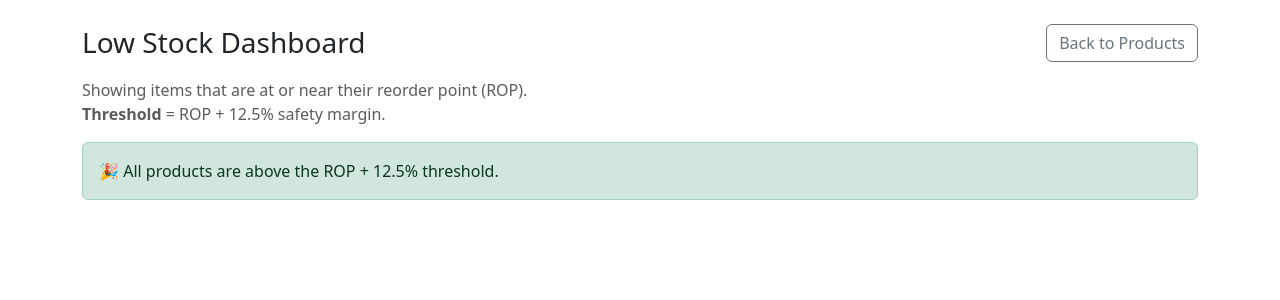
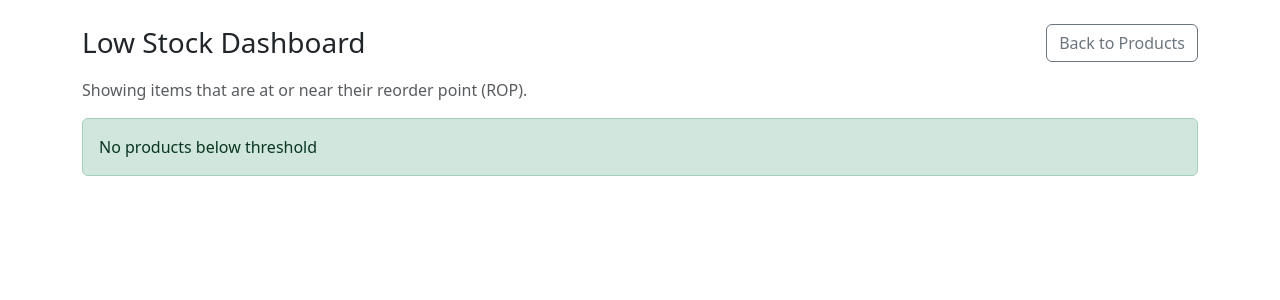
Before and after one commit to dmac1988/Iteration1, a Flask app: page /low-stock-dashboard in a window 1280 px wide. Shown: the part 56-356 px from the top of the page. Run offline with Flask 3, Linux system fonts and the light colour scheme.

Commit message:
Commit 9

```diff
--- a/models.py
+++ b/models.py
@@ -31,4 +31,5 @@ class StockMovement(db.Model):
     location = db.Column(db.String(160))
     created_at = db.Column(db.DateTime, server_default=db.func.now())
 
+# ChatGPT recommendation
     product = db.relationship("Product", backref=db.backref("movements", lazy="dynamic", cascade="all, delete-orphan"))
--- a/templates/low_stock_dashboard.html
+++ b/templates/low_stock_dashboard.html
@@ -3,14 +3,13 @@
 {% block title %}Low Stock Dashboard{% endblock %}
 
 {% block content %}
-<div class="d-flex justify-content-between align-items-center mb-3">
+<div class="d-flex justify-content-between align-items-center mb-3"> <!-- Bootstrap -->
   <h1 class="h3 mb-0">Low Stock Dashboard</h1>
   <a href="{{ url_for('main.products') }}" class="btn btn-outline-secondary">Back to Products</a>
 </div>
 
 <p class="text-muted">
   Showing items that are at or near their reorder point (ROP).<br>
-  <strong>Threshold</strong> = ROP + 12.5% safety margin.
 </p>
 
 {% if rows %}
@@ -23,7 +22,7 @@
         <th>Description</th>
         <th class="text-end">Current Stock</th>
         <th class="text-end">ROP</th>
-        <th class="text-end">Threshold (ROP + 12.5%)</th>
+        <th class="text-end">Low Notification</th>
         <th>Status</th>
         <th class="text-end">Actions</th>
       </tr>
@@ -77,7 +76,7 @@
 
 {% else %}
 <div class="alert alert-success mt-3" role="alert">
-  🎉 All products are above the ROP + 12.5% threshold.
+  No products below threshold
 </div>
 {% endif %}
 {% endblock %}
--- a/templates/products.html
+++ b/templates/products.html
@@ -1,3 +1,4 @@
+<!-- Front end generation helped by ChatGPT -->
 {% extends "layout.html" %}
 {% block title %}Products{% endblock %}
 
--- a/views.py
+++ b/views.py
@@ -71,7 +71,7 @@ def product_delete(pid):
     db.session.commit()
     flash("Product deleted.", "warning")
     return redirect(url_for("main.products"))
-
+# ChatGPT - see documentation for conversation
 @bp.route("/products/<int:pid>/add_stock", methods=["POST"])
 def product_add_stock(pid):
     p = Product.query.get_or_404(pid)
@@ -118,6 +118,10 @@ def product_issue_stock(pid):
     before_stock = p.current_stock or 0.0
     p.current_stock = before_stock - qty
 
+    rop = p.compute_rop()
+    if p.current_stock< rop:
+        flash(f"Warning: stock for {p.name} is below ROP. "f"Current stock: {p.current_stock}.")
+
     # record stock movement
     m = StockMovement(product_id=pid, movement_type="ISSUE", qty_change=-qty, location=location)
 
```
Also changed, not shown: templates/product_form.html (+4 -3 lines).
